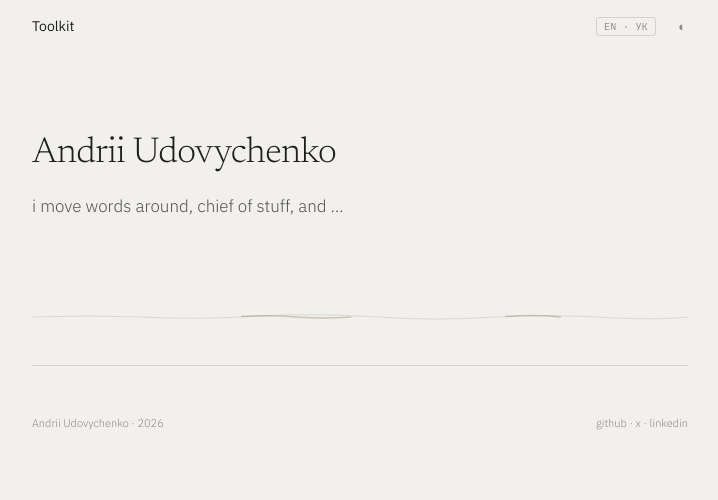
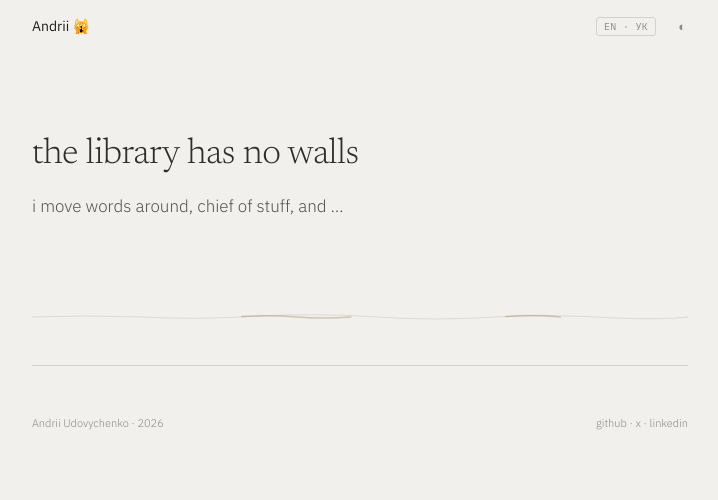
Before and after one commit to workflowcat/Toolkit, a website built with Vite: page index.html in a window 1280 px wide. Shown: the whole page, without its empty margins (280-998 px from the left). Built offline with nearby package versions, Linux system fonts and the light colour scheme.

Commit message:
Nav → Andrii 🙀, rotating headline with fade animation
Name out of the heading, replaced with cycling phrases that
slide-fade every 4s. Bio stays as subtitle. Headlines array
easy to swap when final text lands.

Co-Authored-By: Claude Opus 4.6 <noreply@anthropic.com>

```diff
--- a/index.html
+++ b/index.html
@@ -3,7 +3,7 @@
 <head>
   <meta charset="UTF-8">
   <meta name="viewport" content="width=device-width, initial-scale=1.0">
-  <title>Toolkit — Andrii Udovychenko</title>
+  <title>Toolkit — Andrii</title>
   <link rel="preconnect" href="https://fonts.googleapis.com">
   <link rel="preconnect" href="https://fonts.gstatic.com" crossorigin>
   <link href="https://fonts.googleapis.com/css2?family=Newsreader:ital,opsz,wght@0,6..72,300;0,6..72,400;0,6..72,500;1,6..72,300;1,6..72,400;1,6..72,500&family=IBM+Plex+Sans:wght@300;400;500&family=IBM+Plex+Mono:wght@400&display=swap" rel="stylesheet">
@@ -14,7 +14,7 @@
 
   <!-- NAV -->
   <nav class="nav">
-    <a href="/" class="nav__name">Toolkit</a>
+    <a href="/" class="nav__name">Andrii 🙀</a>
     <div class="nav__right">
       <button class="lang-toggle" id="lang-toggle">EN · УК</button>
       <button class="theme-toggle" id="theme-toggle" aria-label="Toggle theme">&#9680;</button>
@@ -26,10 +26,7 @@
 
       <!-- HEADER -->
       <header class="header">
-        <div class="bi-block header__title">
-          <span class="lang-en">Andrii Udovychenko</span>
-          <span class="lang-uk">Андрій Удовиченко</span>
-        </div>
+        <div class="header__headline" id="headline" aria-live="polite"></div>
         <div class="bi-block header__bio">
           <span class="lang-en">i move words around, chief of stuff, and&nbsp;…</span>
           <span class="lang-uk">я переміщую слова, начальник всього, і&nbsp;…</span>
--- a/js/core.js
+++ b/js/core.js
@@ -31,6 +31,48 @@ if (langToggle) {
     localStorage.setItem('lang', next);
     html.setAttribute('lang', next === 'uk' ? 'uk' : 'en');
   });
+}
+
+// Rotating headline
+const headlines = [
+  { en: 'a toolkit for moving words around', uk: 'набір для переміщення слів' },
+  { en: 'the library has no walls',          uk: 'бібліотека без стін' },
+  { en: 'every tool changes the hand',       uk: 'кожен інструмент змінює руку' },
+  { en: 'somewhere between babel and aleph',  uk: 'десь між вавилоном і алефом' },
+];
+
+const headlineEl = document.getElementById('headline');
+if (headlineEl && headlines.length > 0) {
+  let hIdx = 0;
+  const lang = () => html.getAttribute('data-lang') || 'en';
+
+  function showHeadline(index, animate = true) {
+    const span = document.createElement('span');
+    span.textContent = headlines[index][lang()];
+    span.className = animate ? 'headline--entering' : 'headline--visible';
+    headlineEl.textContent = '';
+    headlineEl.appendChild(span);
+    if (animate) requestAnimationFrame(() => { span.className = 'headline--visible'; });
+  }
+
+  function cycleHeadline() {
+    const current = headlineEl.querySelector('span');
+    if (current) {
+      current.className = 'headline--leaving';
+      setTimeout(() => {
+        hIdx = (hIdx + 1) % headlines.length;
+        showHeadline(hIdx);
+      }, 600);
+    }
+  }
+
+  showHeadline(0, false);
+  setInterval(cycleHeadline, 4000);
+
+  // Update headline text when language toggles
+  if (langToggle) {
+    langToggle.addEventListener('click', () => showHeadline(hIdx, false));
+  }
 }
 
 // Connection graph — empty until real content is added
--- a/styles/kintsugi.css
+++ b/styles/kintsugi.css
@@ -13,6 +13,37 @@
   line-height: 1.2;
   letter-spacing: -0.015em;
   margin-bottom: 1rem;
+}
+
+.header__headline {
+  font-family: var(--font-display);
+  font-size: 2.25rem;
+  font-weight: 300;
+  line-height: 1.2;
+  letter-spacing: -0.015em;
+  margin-bottom: 1rem;
+  min-height: 2.7rem;
+  position: relative;
+}
+
+.header__headline span {
+  display: inline-block;
+  transition: opacity 600ms ease, transform 600ms ease;
+}
+
+.headline--entering {
+  opacity: 0;
+  transform: translateY(8px);
+}
+
+.headline--visible {
+  opacity: 1;
+  transform: translateY(0);
+}
+
+.headline--leaving {
+  opacity: 0;
+  transform: translateY(-8px);
 }
 
 .header__bio {
@@ -335,4 +366,5 @@
 @media (max-width: 600px) {
   .header { padding: 3rem 0 2rem; }
   .header__title { font-size: 1.75rem; }
+  .header__headline { font-size: 1.75rem; }
 }
```
Also changed, not shown: defense/index.html (+1 -1 lines).
